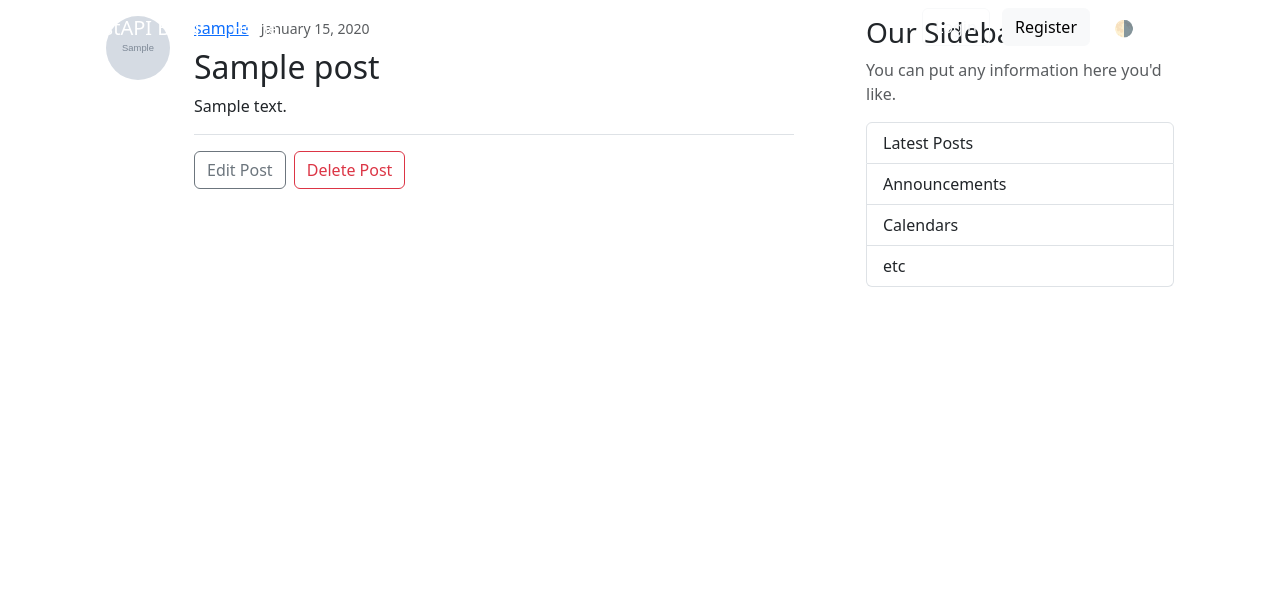
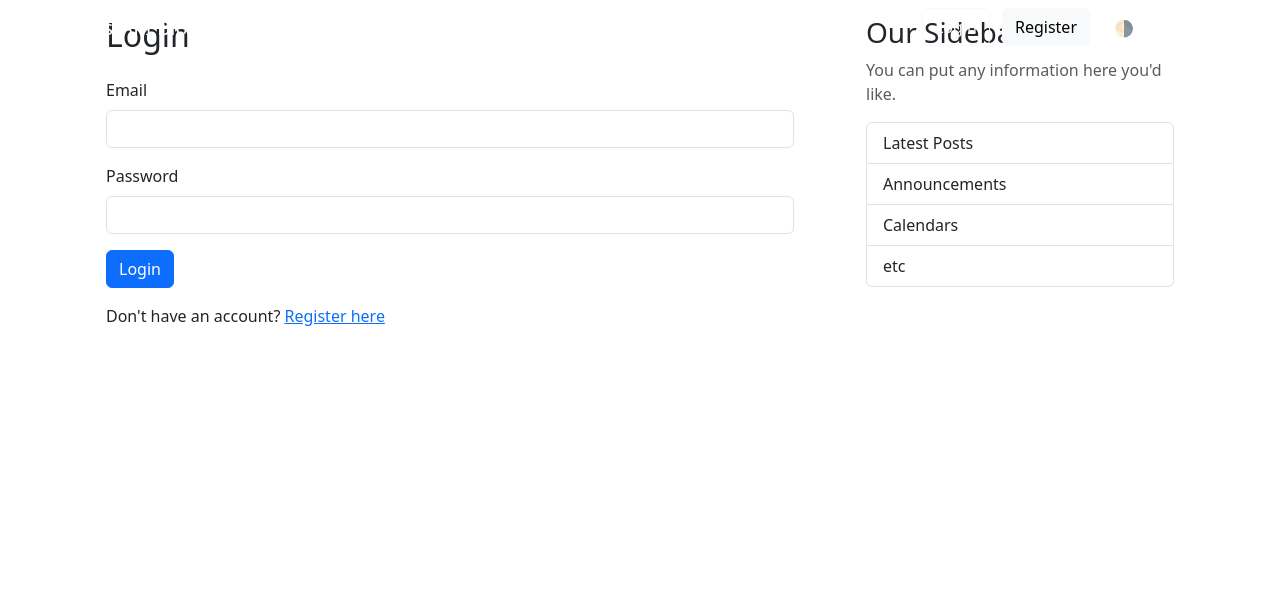
Before and after one commit to west5hell/usual-practice, a FastAPI app: template fastapi_blog/templates/login.html in a window 1280 px wide. Shown: the top 600 px of the page. Run offline with FastAPI, Linux system fonts and the light colour scheme; the template is opened without the code that fills it: most values are stand-ins (such as "Sample title", 1, 10 or a date in 2020); grey boxes marked "Sample" are stand-in pictures; parts of the project's set-up code (start-up, migrations or seed data) failed here and were passed over.

Commit message:
feat: Enhance account management features; add account settings page and update login functionality

```diff
--- a/fastapi_blog/main.py
+++ b/fastapi_blog/main.py
@@ -107,12 +107,29 @@
 
 @app.get("/login", include_in_schema=False)
 async def login_page(request: Request):
-    return templates.TemplateResponse(request, "login.html", {"title": "Login"})
+    return templates.TemplateResponse(
+        request,
+        "login.html",
+        {"title": "Login"},
+    )
 
 
 @app.get("/register", include_in_schema=False)
 async def register_page(request: Request):
-    return templates.TemplateResponse(request, "register.html", {"title": "Register"})
+    return templates.TemplateResponse(
+        request,
+        "register.html",
+        {"title": "Register"},
+    )
+
+
+@app.get("/account", include_in_schema=False)
+async def account_page(request: Request):
+    return templates.TemplateResponse(
+        request,
+        "account.html",
+        {"title": "Account"},
+    )
 
 
 @app.exception_handler(StarletteHTTPException)
--- a/fastapi_blog/static/js/auth.js
+++ b/fastapi_blog/static/js/auth.js
@@ -6,6 +6,7 @@
     return currentUser;
   }
 
+  // Return in-progress fetch to prevent duplicate API calls
   if (fetchPromise) {
     return fetchPromise;
   }
--- a/fastapi_blog/templates/layout.html
+++ b/fastapi_blog/templates/layout.html
@@ -67,9 +67,8 @@
                         <div id="loggedInNav" class="d-none">
                             <button class="btn btn-outline-light mb-2 mb-md-0 me-md-2" type="button"
                                 data-bs-toggle="modal" data-bs-target="#createPostModal">New Post</button>
-                            <span id="usernameDisplay" class="navbar-text me-md-2"></span>
-                            <button class="btn btn-outline-light mb-2 mb-md-0 me-md-3" type="button"
-                                id="logoutBtn">Logout</button>
+                            <a class="btn btn-light mb-2 mb-md-0 me-md-3" href="{{ url_for(" account_page") }}"
+                                id="accountBtn">Account</a>
                         </div>
                         <!-- Shown when logged out -->
                         <div id="loggedOutNav">
@@ -226,30 +225,27 @@
     </script>
     <!-- Auth State Management -->
     <script type="module">
-        import {getCurrentUser, logout} from '/static/js/auth.js';
+        import {getCurrentUser} from '/static/js/auth.js';
 
-        // Update navbar based on auth state
         async function updateAuthUI() {
             const user = await getCurrentUser();
             const loggedInNav = document.getElementById('loggedInNav');
             const loggedOutNav = document.getElementById('loggedOutNav');
+            const accountBtn = document.getElementById('accountBtn');
 
             if (user) {
                 loggedInNav.classList.remove('d-none');
                 loggedInNav.classList.add('d-flex');
                 loggedOutNav.classList.add('d-none');
-                document.getElementById('usernameDisplay').textContent = user.email;
+                accountBtn.textContent = user.username;
             } else {
                 loggedInNav.classList.add('d-none');
                 loggedInNav.classList.remove('d-flex');
                 loggedOutNav.classList.remove('d-none');
+                accountBtn.textContent = 'Account';
             }
         }
 
-        // Logout handler
-        document.getElementById('logoutBtn').addEventListener('click', logout);
-
-        // Update UI on page load
         updateAuthUI();
     </script>
     <!-- Create Post Form Handler -->
@@ -259,6 +255,7 @@
             hideModal,
             showModal,
         } from "/static/js/utils.js";
+        import {getToken} from '/static/js/auth.js';
 
         const createForm = document.getElementById("createPostForm");
 
@@ -266,12 +263,17 @@
             // Stop default form submission - we'll handle it with JavaScript
             event.preventDefault();
 
+            const token = getToken();
+            if (!token) {
+                window.location.href = '/login';
+                return;
+            }
+
             // Gather form values into a plain object {title: "...", content: "..."}
             const formData = new FormData(createForm);
             const postData = Object.fromEntries(formData.entries());
 
-            // TEMPORARY - hardcoded until authorization (Tutorial 11)
-            postData.user_id = 1;
+
 
             try {
                 // POST to our API as JSON
@@ -279,9 +281,15 @@
                     method: "POST",
                     headers: {
                         "Content-Type": "application/json",
+                        'Authorization': `Bearer ${token}`,
                     },
                     body: JSON.stringify(postData),
                 });
+
+                if (response.status === 401) {
+                    window.location.href = '/login';
+                    return;
+                }
 
                 if (response.ok) {
                     const data = await response.json();
--- a/fastapi_blog/templates/login.html
+++ b/fastapi_blog/templates/login.html
@@ -1,169 +1,64 @@
 {% extends "layout.html" %}
 {% block content %}
-<article class="content-section py-3 px-4 mb-4">
-    <div class="d-flex align-items-start gap-4">
-        <img class="rounded-circle article-img flex-shrink-0" src="{{ post.author.image_path }}"
-            alt="{{ post.author.username }}'s profile picture" width="64" height="64" loading="lazy">
-        <div class="flex-grow-1">
-            <div class="article-metadata mb-2">
-                <a class="me-2" href="{{ url_for(" user_posts", user_id=post.author.id) }}">{{ post.author.username
-                    }}</a>
-                <small class="text-body-secondary">{{ post.date_posted.strftime("%B %d, %Y") }}</small>
-            </div>
-            <h2 class="article-title">{{ post.title }}</h2>
-            <p class="article-content">{{ post.content }}</p>
-            <!-- Only show edit/delete options if user_id is 1 (TEMPORARY - until authentication) -->
-            {% if post.user_id == 1 %}
-            <div class="post-actions mt-3 pt-3 border-top">
-                <button type="button" class="btn btn-outline-secondary me-1" data-bs-toggle="modal"
-                    data-bs-target="#editModal">Edit Post</button>
-                <button type="button" class="btn btn-outline-danger" data-bs-toggle="modal"
-                    data-bs-target="#deleteModal">Delete Post</button>
-            </div>
-            {% endif %}
+<div class="content-section py-3 px-4 mb-4">
+    <h2 class="mb-4">Login</h2>
+    <form id="loginForm">
+        <div class="mb-3">
+            <label for="email" class="form-label">Email</label>
+            <input type="email" class="form-control" id="email" name="username" required>
         </div>
-    </div>
-</article>
-<!-- Edit Post Modal -->
-<div class="modal fade" id="editModal" tabindex="-1" aria-labelledby="editModalLabel" aria-hidden="true">
-    <div class="modal-dialog">
-        <div class="modal-content">
-            <div class="modal-header">
-                <h5 class="modal-title" id="editModalLabel">Edit Post</h5>
-                <button type="button" class="btn-close" data-bs-dismiss="modal" aria-label="Close"></button>
-            </div>
-            <form id="editPostForm">
-                <div class="modal-body">
-                    <input type="hidden" name="post_id" value="{{ post.id }}">
-                    <div class="mb-3">
-                        <label for="editTitle" class="form-label">Title</label>
-                        <input type="text" class="form-control" id="editTitle" name="title" value="{{ post.title }}"
-                            required>
-                    </div>
-                    <div class="mb-3">
-                        <label for="editContent" class="form-label">Content</label>
-                        <textarea class="form-control" id="editContent" name="content" rows="5" required>{{ post.content
-                            }}</textarea>
-                    </div>
-                </div>
-                <div class="modal-footer">
-                    <button type="button" class="btn btn-outline-secondary" data-bs-dismiss="modal">Cancel</button>
-                    <button type="submit" class="btn btn-primary">Save Changes</button>
-                </div>
-            </form>
+        <div class="mb-3">
+            <label for="password" class="form-label">Password</label>
+            <input type="password" class="form-control" id="password" name="password" required>
         </div>
-    </div>
-</div>
-<!-- Delete Confirmation Modal -->
-<div class="modal fade" id="deleteModal" tabindex="-1" aria-labelledby="deleteModalLabel" aria-hidden="true">
-    <div class="modal-dialog">
-        <div class="modal-content">
-            <div class="modal-header bg-danger text-white">
-                <h5 class="modal-title" id="deleteModalLabel">Delete Post?</h5>
-                <button type="button" class="btn-close btn-close-white" data-bs-dismiss="modal"
-                    aria-label="Close"></button>
-            </div>
-            <div class="modal-body">
-                <p class="fs-5">Are you sure you want to delete this post? This action cannot be undone.</p>
-            </div>
-            <div class="modal-footer">
-                <button type="button" class="btn btn-outline-secondary" data-bs-dismiss="modal">Cancel</button>
-                <button type="button" class="btn btn-danger" id="confirmDelete">Delete</button>
-            </div>
-        </div>
-    </div>
+        <button type="submit" class="btn btn-primary">Login</button>
+    </form>
+    <p class="mt-3">
+        Don't have an account? <a href="{{ url_for(" register_page") }}">Register here</a>
+    </p>
 </div>
 {% endblock content %}
 {% block scripts %}
 <script type="module">
-    import {
-        getErrorMessage,
-        hideModal,
-        showModal,
-    } from "/static/js/utils.js";
+    import {getErrorMessage, showModal} from '/static/js/utils.js';
 
-    // Get post ID from Jinja2 template
-    const postId = {{post.id}};
+    const loginForm = document.getElementById('loginForm');
 
-    // Edit Post Form Handler
-    const editForm = document.getElementById("editPostForm");
-    editForm.addEventListener("submit", async (event) => {
-        // Stop default form submission - we'll handle it with JavaScript
+    loginForm.addEventListener('submit', async (event) => {
         event.preventDefault();
 
-        // Gather form values into a plain object
-        const formData = new FormData(editForm);
-        const postData = Object.fromEntries(formData.entries());
-
-        // Remove post_id from data (it's in the URL, not the body)
-        delete postData.post_id;
+        const formData = new FormData(loginForm);
 
         try {
-            // PATCH for partial update (just title and content, not user_id)
-            const response = await fetch(`/api/posts/${postId}`, {
-                method: "PATCH",
-                headers: {
-                    "Content-Type": "application/json",
-                },
-                body: JSON.stringify(postData),
+            // OAuth2PasswordRequestForm expects form data, not JSON
+            const response = await fetch('/api/users/token', {
+                method: 'POST',
+                body: formData,
             });
 
             if (response.ok) {
-                document.getElementById("successMessage").textContent =
-                    "Post updated successfully!";
+                const data = await response.json();
 
-                hideModal("editModal");
-                showModal("successModal");
+                // Store token in localStorage
+                localStorage.setItem('access_token', data.access_token);
 
-                document
-                    .getElementById("successModal")
-                    .addEventListener(
-                        "hidden.bs.modal",
-                        () => {
-                            window.location.reload();
-                        },
-                        {once: true},
-                    );
+                // Show success modal and redirect to home
+                document.getElementById('successMessage').textContent =
+                    'Login successful!';
+                showModal('successModal');
+
+                document.getElementById('successModal').addEventListener('hidden.bs.modal', () => {
+                    window.location.href = '/';
+                }, {once: true});
             } else {
                 const error = await response.json();
-                document.getElementById("errorMessage").textContent =
-                    getErrorMessage(error);
-
-                hideModal("editModal");
-                showModal("errorModal");
+                document.getElementById('errorMessage').textContent = getErrorMessage(error);
+                showModal('errorModal');
             }
         } catch (error) {
-            document.getElementById("errorMessage").textContent =
-                "Network error. Please check your connection and try again.";
-            showModal("errorModal");
-        }
-    });
-
-    // Delete Post Handler - listen for click on delete button
-    const deleteButton = document.getElementById("confirmDelete");
-    deleteButton.addEventListener("click", async () => {
-        try {
-            // DELETE request - no body needed, post_id is in the URL
-            const response = await fetch(`/api/posts/${postId}`, {
-                method: "DELETE",
-            });
-
-            // 204 = No Content (success)
-            if (response.status === 204) {
-                // Post is gone, redirect to home page
-                window.location.href = "/";
-            } else {
-                const error = await response.json();
-                document.getElementById("errorMessage").textContent =
-                    getErrorMessage(error);
-
-                hideModal("deleteModal");
-                showModal("errorModal");
-            }
-        } catch (error) {
-            document.getElementById("errorMessage").textContent =
-                "Network error. Please check your connection and try again.";
-            showModal("errorModal");
+            document.getElementById('errorMessage').textContent =
+                'Network error. Please check your connection and try again.';
+            showModal('errorModal');
         }
     });
 </script>
```
Also changed, not shown: fastapi_blog/auth.py (+7 -4 lines), fastapi_blog/config.py (+5 -2 lines), fastapi_blog/snippets.txt (deleted, +0 -16 lines), fastapi_blog/static/css/main.css (+8 -4 lines), fastapi_blog/templates/account.html (added, +240 -0 lines), fastapi_blog/templates/post.html (+68 -57 lines).
